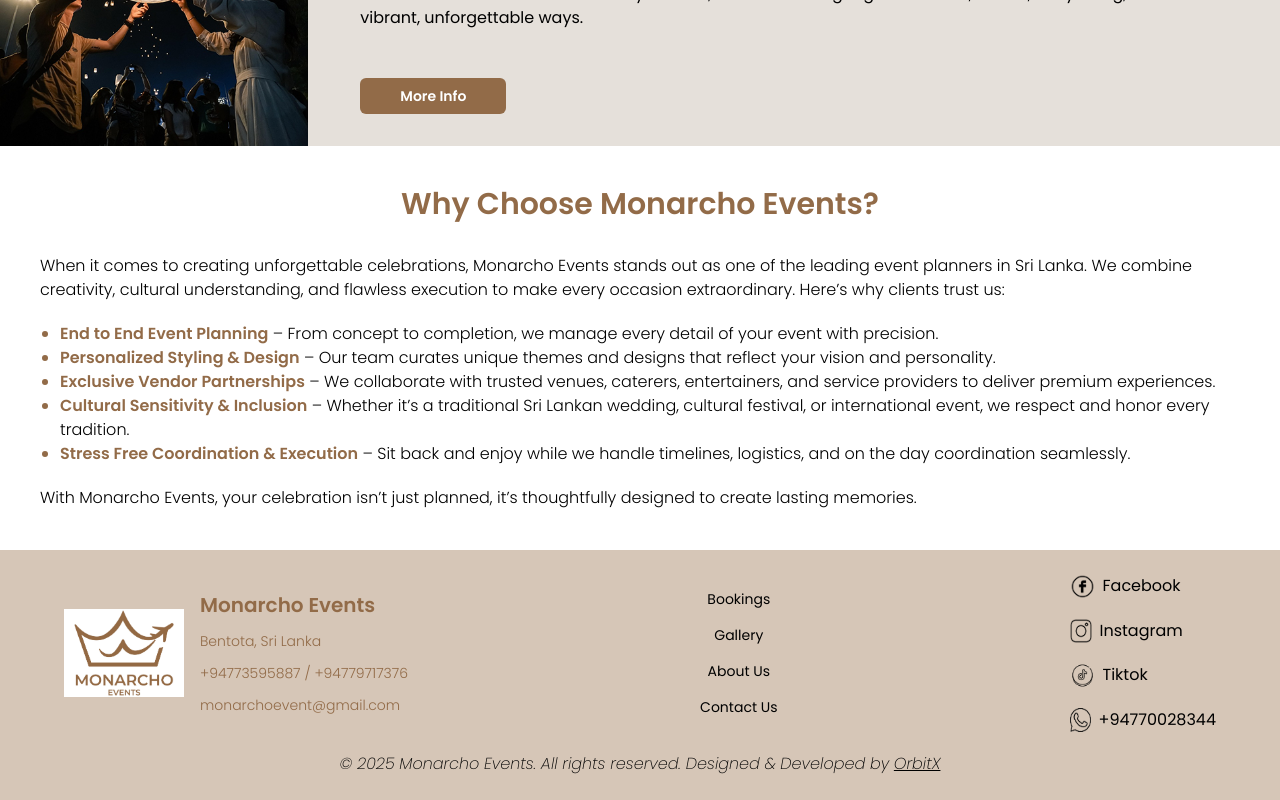
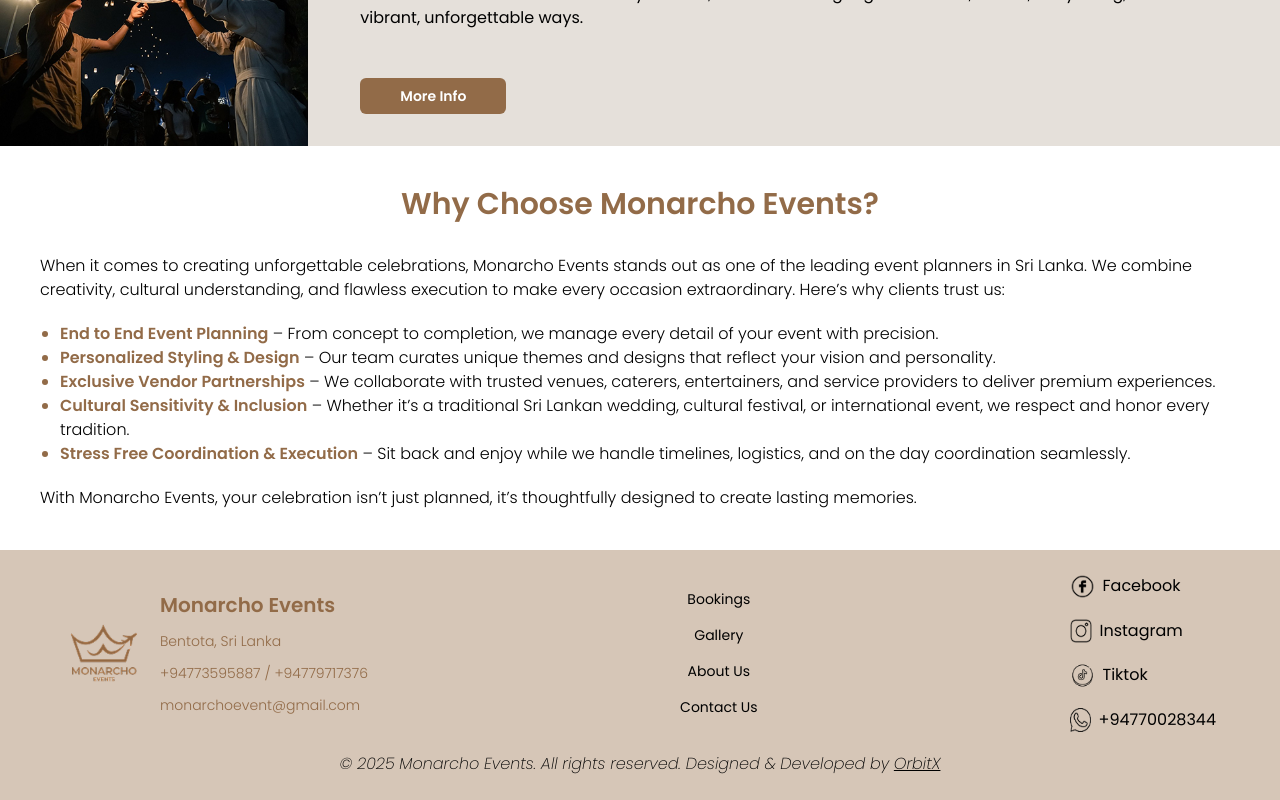
Before and after one commit to Orbit-X-Biz/monarcho-events, a Next.js app: page / in a window 1280 px wide. Shown: the part 2002-2802 px from the top of the page. Built offline with nearby package versions, Linux system fonts and the light colour scheme; a web font is replaced by a local one.

Commit message:
footer logo change

```diff
--- a/src/components/common/Footer.tsx
+++ b/src/components/common/Footer.tsx
@@ -11,10 +11,10 @@ export default function Footer() {
         {/* Logo */}
         <Image
           className="sm:hidden"
-          src="/assets/bg-white-logo.jpg"
+          src="/assets/logo.png"
           alt="Logo"
-          width={120}
-          height={120}
+          width={60}
+          height={60}
           quality={100}
         />
 
@@ -124,10 +124,10 @@ export default function Footer() {
             <div>
               <Image
                 className=""
-                src="/assets/bg-white-logo.jpg"
+                src="/assets/logo.png"
                 alt="Logo"
-                width={120}
-                height={120}
+                width={80}
+                height={80}
                 quality={100}
               />
             </div>
```
